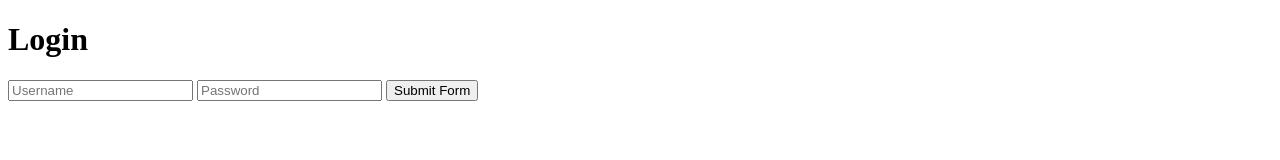
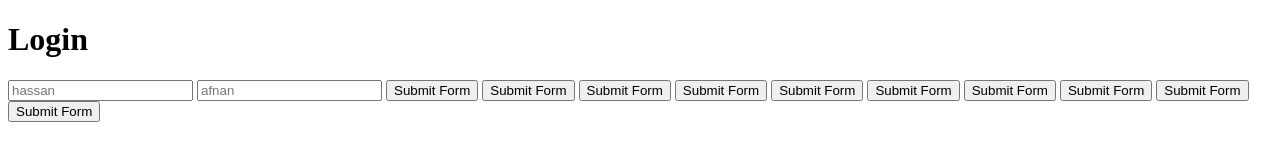
Before and after one commit to 07rameen/Web-, a website: page static/login.html in a window 1280 px wide. Drawn offline with Linux system fonts and the light colour scheme.

Commit message:
afnan 2nd commit

```diff
--- a/static/login.html
+++ b/static/login.html
@@ -8,9 +8,21 @@
 	<body>
 		<h1>Login</h1>
 		<form id="login">
-			<input type="text" autocomplete="off" id="username" placeholder="Username" />
-			<input type="password" autocomplete="off" id="password" placeholder="Password" />
+			<input type="text" autocomplete="off" id="username" placeholder="hassan" />
+			<input type="password" autocomplete="off" id="password" placeholder="afnan" />
 			<input type="submit" value="Submit Form" />
+			<input type="submit" value="Submit Form" />
+			<input type="submit" value="Submit Form" />
+			<input type="submit" value="Submit Form" />
+			<input type="submit" value="Submit Form" />
+			<input type="submit" value="Submit Form" />
+			<input type="submit" value="Submit Form" />
+			<input type="submit" value="Submit Form" />
+			<input type="submit" value="Submit Form" />
+			<input type="submit" value="Submit Form" />
+
+
+
 		</form>
 
 		<script>
```
